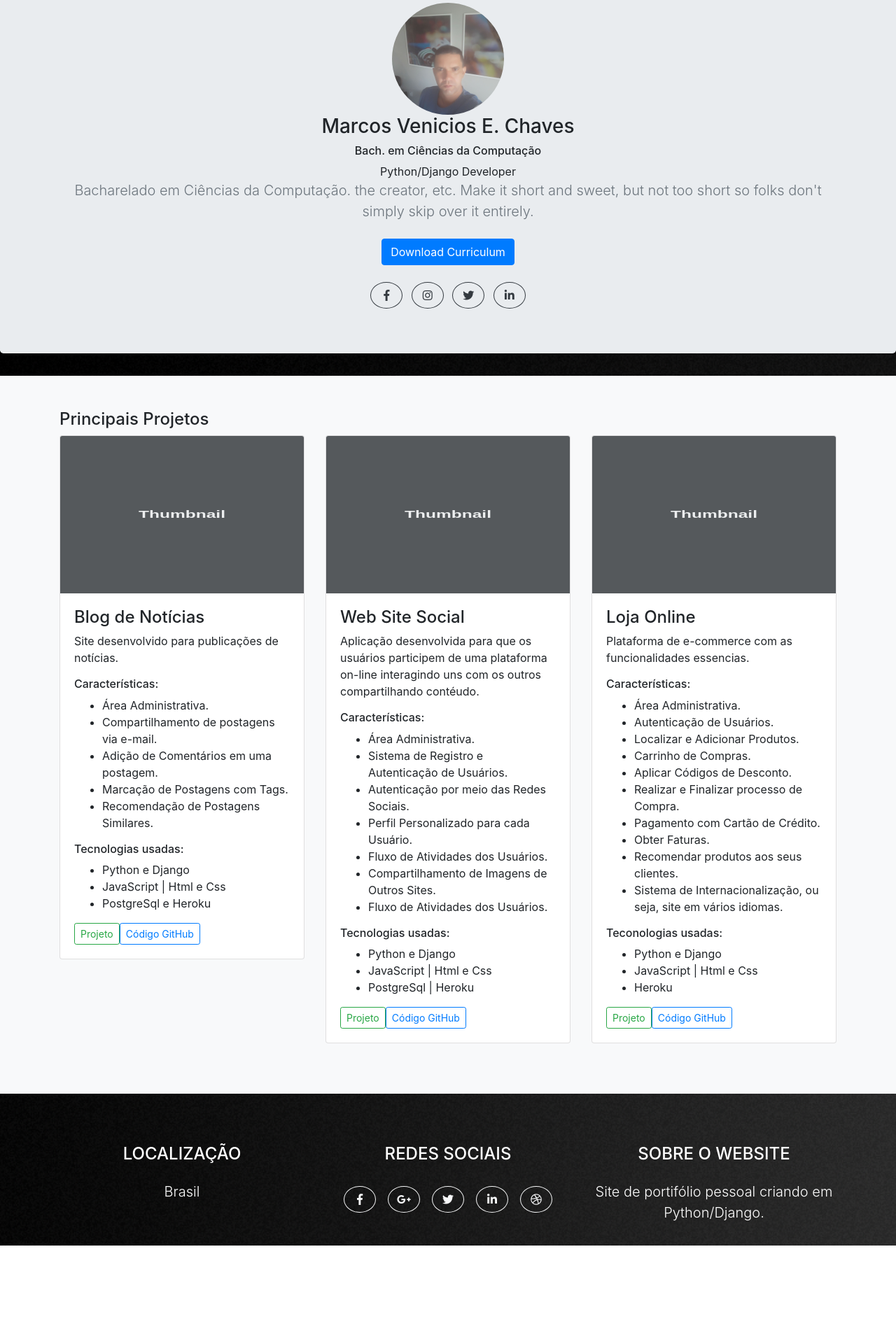
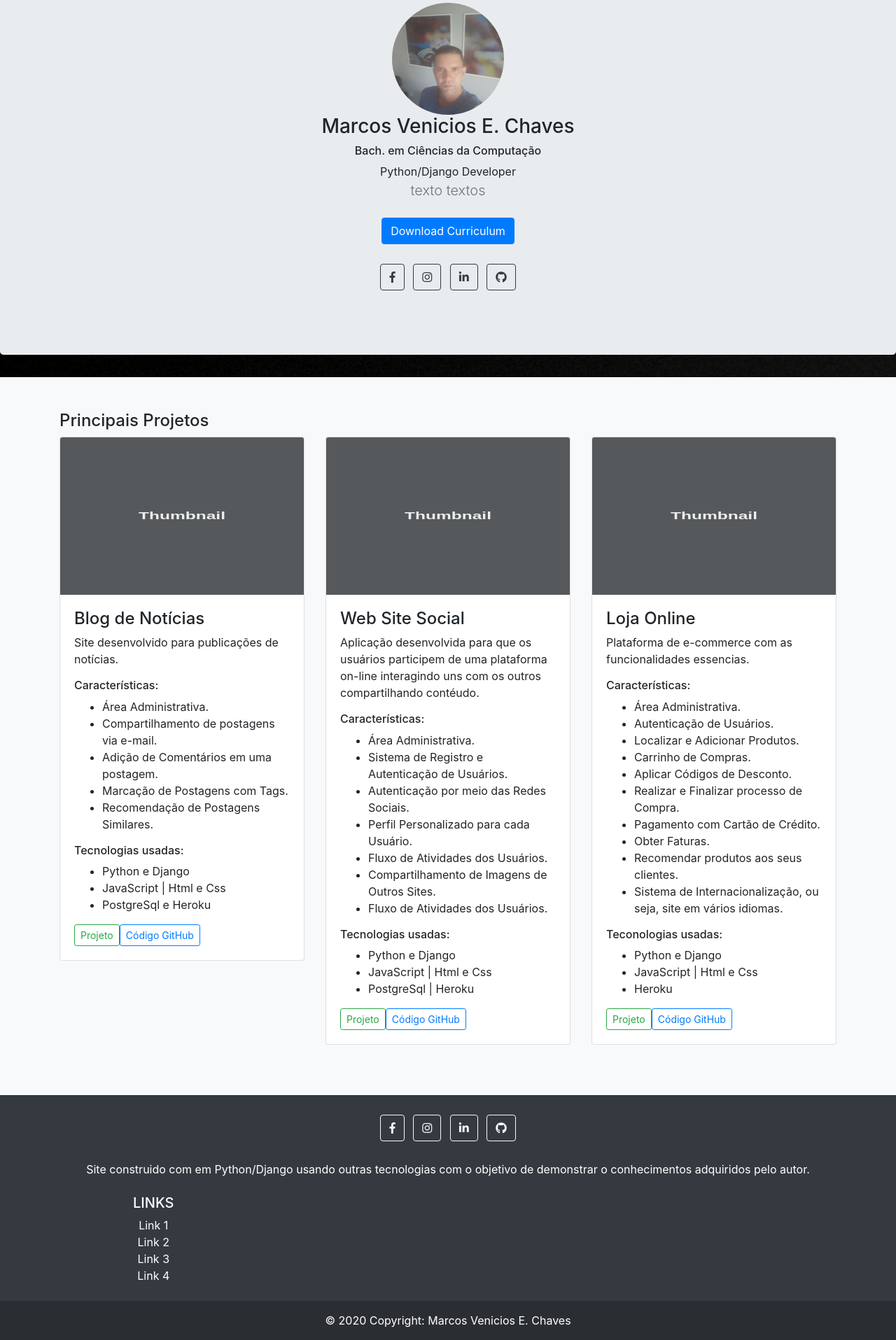
Before and after one commit to markusvynycyus/portfolio, a Django app: page / in a window 1280 px wide. Shown: the part 116-2031 px from the top of the page at 70% size. Before the commit the page ends 1896 px from the top, so only its background shows below. Run offline with Django 3.2, Linux system fonts and the light colour scheme; some libraries are stand-ins or nearby versions.

Commit message:
Alterando Footer

```diff
--- a/portfolio/templates/portfolio/footer.html
+++ b/portfolio/templates/portfolio/footer.html
@@ -1,46 +1,91 @@
 <!-- Footer -->
-	<footer class="footer text-center margin">
-	  <div class="container">
+	<!-- Footer -->
+<footer class="bg-dark text-center text-white">
+  <!-- Grid container -->
+  <div class="container p-4">
+    <!-- Section: Social media -->
+    <section class="mb-4">
+      <!-- Facebook -->
+      <a class="btn btn-outline-light btn-floating m-1" href="#!" role="button"
+        ><i class="fab fa-facebook-f"></i
+      ></a>
+
+      <!-- Twitter
+      <a class="btn btn-outline-light btn-floating m-1" href="#!" role="button"
+        ><i class="fab fa-twitter"></i
+      ></a>
+
+      <!-- Google
+      <a class="btn btn-outline-light btn-floating m-1" href="#!" role="button"
+        ><i class="fab fa-google"></i
+      ></a> -->
+
+      <!-- Instagram -->
+      <a class="btn btn-outline-light btn-floating m-1" href="#!" role="button"
+        ><i class="fab fa-instagram"></i
+      ></a>
+
+      <!-- Linkedin -->
+      <a class="btn btn-outline-light btn-floating m-1" href="#!" role="button"
+        ><i class="fab fa-linkedin-in"></i
+      ></a>
+
+      <!-- Github -->
+      <a class="btn btn-outline-light btn-floating m-1" href="#!" role="button"
+        ><i class="fab fa-github"></i
+      ></a>
+    </section>
+    <!-- Section: Social media -->
+
+    <!-- Section: Form -->
+    <section class="">
+
+
+    <!-- Section: Text -->
+    <section class="mb-4">
+      <p>
+        Site construido com em Python/Django usando outras tecnologias com o objetivo de demonstrar o conhecimentos
+		  adquiridos pelo autor.
+      </p>
+    </section>
+    <!-- Section: Text -->
+
+    <!-- Section: Links -->
+    <section class="">
+      <!--Grid row-->
       <div class="row">
-		  <div class="col-md-4 mb-5 mb-lg-0">
-			<h4 class="text-uppercase mb-4">Localização</h4>
-			<p class="lead mb-0"> Brasil
-			  <br></p>
-		  </div>
-		  <div class="col-md-4 mb-5 mb-lg-0">
-			<h4 class="text-uppercase mb-4">Redes Sociais</h4>
-			<ul class="list-inline mb-0">
-			  <li class="list-inline-item">
-				<a class="btn btn-outline-light btn-social text-center rounded-circle" href="#">
-				  <i class="fab fa-fw fa-facebook-f"></i>
-				</a>
+        <!--Grid column-->
+        <div class="col-lg-3 col-md-6 mb-4 mb-md-0">
+          <h5 class="text-uppercase">Links</h5>
+
+          <ul class="list-unstyled mb-0">
+            <li>
+              <a href="#!" class="text-white">Link 1</a>
             </li>
-			  <li class="list-inline-item">
-				<a class="btn btn-outline-light btn-social text-center rounded-circle" href="#">
-				  <i class="fab fa-fw fa-google-plus-g"></i>
-				</a>
+            <li>
+              <a href="#!" class="text-white">Link 2</a>
             </li>
-			  <li class="list-inline-item">
-				<a class="btn btn-outline-light btn-social text-center rounded-circle" href="#">
-				  <i class="fab fa-fw fa-twitter"></i>
-				</a>
+            <li>
+              <a href="#!" class="text-white">Link 3</a>
             </li>
-			  <li class="list-inline-item">
-				<a class="btn btn-outline-light btn-social text-center rounded-circle" href="#">
-				  <i class="fab fa-fw fa-linkedin-in"></i>
-				</a>
-			  </li>
-			  <li class="list-inline-item">
-				<a class="btn btn-outline-light btn-social text-center rounded-circle" href="#">
-				  <i class="fab fa-fw fa-dribbble"></i>
-				</a>
+            <li>
+              <a href="#!" class="text-white">Link 4</a>
             </li>
           </ul>
         </div>
-		  <div class="col-md-4">
-			<h4 class="text-uppercase mb-4">Sobre o Website</h4>
-			<p class="lead mb-0">Site de portifólio pessoal criando em Python/Django.
+        <!--Grid column-->
+
+
+    </section>
+    <!-- Section: Links -->
   </div>
+  <!-- Grid container -->
+
+  <!-- Copyright -->
+  <div class="text-center p-3" style="background-color: rgba(0, 0, 0, 0.2);">
+    © 2020 Copyright:
+    <a class="text-white" href="https://mdbootstrap.com/">Marcos Venicios E. Chaves</a>
   </div>
-	  </div>
+  <!-- Copyright -->
 </footer>
+<!-- Footer -->
--- a/portfolio/templates/portfolio/home.html
+++ b/portfolio/templates/portfolio/home.html
@@ -8,31 +8,43 @@
           <h3 class="jumbotron-heading">Marcos Venicios E. Chaves</h3>
             <h6 class="jumbotron-heading">Bach. em Ciências da Computação</h6>
             <h7 class="jumbotron-heading">Python/Django Developer</h7>
-          <p class="lead text-muted">Bacharelado em Ciências da Computação.
-              the creator, etc. Make it short and sweet, but not too short so folks don't simply skip over it entirely.</p>
+          <p class="lead text-muted"> texto textos</p>
           <p>
             <a href="#" class="btn btn-primary my-2">Download Curriculum</a>
           </p>
-          	  <li class="list-inline-item">
-				<a class="btn btn-outline-dark btn-social text-center rounded-circle" href="#">
-				  <i class="fab fa-fw fa-facebook-f"></i>
-				</a>
-			  </li>
-			  <li class="list-inline-item">
-				<a class="btn btn-outline-dark btn-social text-center rounded-circle" href="#">
-				  <i class="fab fa-fw fa-instagram"></i>
-				</a>
-			  </li>
-			  <li class="list-inline-item">
-				<a class="btn btn-outline-dark btn-social text-center rounded-circle" href="#">
-				  <i class="fab fa-fw fa-twitter"></i>
-				</a>
-			  </li>
-			  <li class="list-inline-item">
-				<a class="btn btn-outline-dark btn-social text-center rounded-circle" href="#">
-				  <i class="fab fa-fw fa-linkedin-in"></i>
-				</a>
-			</ul>
+          	 <!-- Section: Social media -->
+    <section class="mb-4">
+      <!-- Facebook -->
+      <a class="btn btn-outline-dark btn-floating m-1" href="#!" role="button"
+        ><i class="fab fa-facebook-f"></i
+      ></a>
+
+      <!-- Twitter
+      <a class="btn btn-outline-dark btn-floating m-1" href="#!" role="button"
+        ><i class="fab fa-twitter"></i
+      ></a> -->
+
+      <!-- Google
+      <a class="btn btn-outline-light btn-floating m-1" href="#!" role="button"
+        ><i class="fab fa-google"></i
+      ></a>-->
+
+      <!-- Instagram -->
+      <a class="btn btn-outline-dark btn-floating m-1" href="#!" role="button"
+        ><i class="fab fa-instagram"></i
+      ></a>
+
+      <!-- Linkedin -->
+      <a class="btn btn-outline-dark btn-floating m-1" href="https://www.linkedin.com/in/marcos-venicios-chaves-21025273/" role="button"
+        ><i class="fab fa-linkedin-in"></i
+      ></a>
+
+      <!-- Github -->
+      <a class="btn btn-outline-dark btn-floating m-1" href="https://github.com/markusvynycyus" role="button"
+        ><i class="fab fa-github"></i
+      ></a>
+    </section>
+    <!-- Section: Social media -->
 		  </div>
         </div>
  </section>
```
Lines whose indentation alone changed are shown as unchanged.
